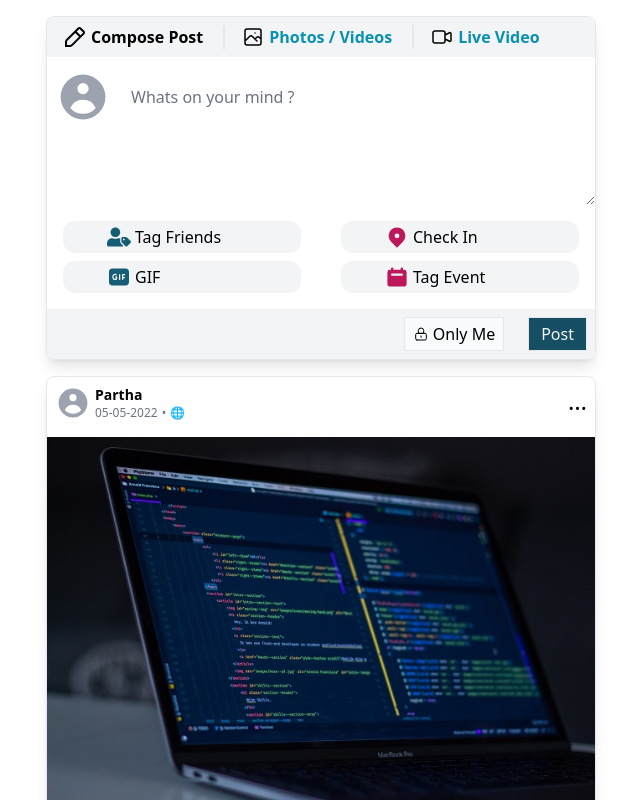
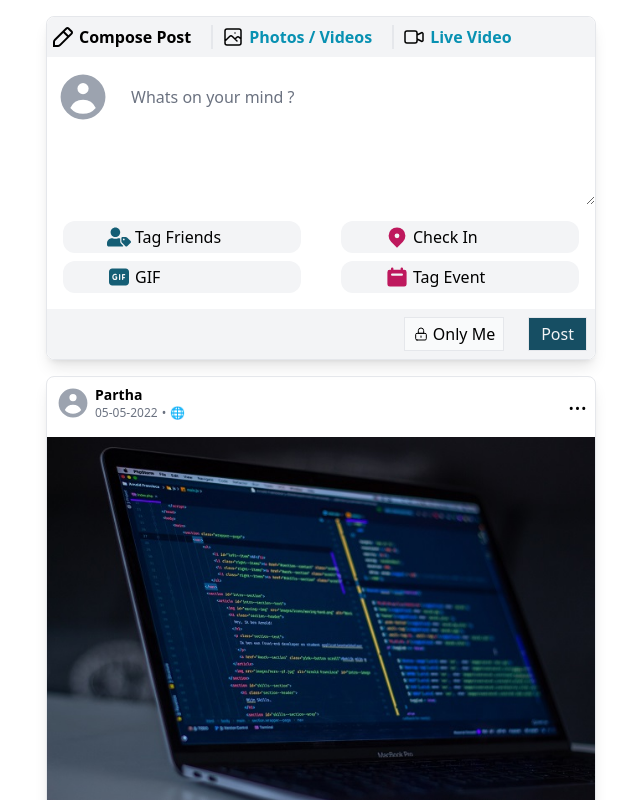
Before and after one commit to ParthaChangmai/assignmentFbGif, a React (Create React App) app: page / in a window 1280 px wide. Shown: the top 800 px of the page, without its empty margins (319-959 px from the left). Built offline with nearby package versions, Linux system fonts and the light colour scheme.

Commit message:
adjusted the top padding s

```diff
--- a/src/components/NewPost/Header.jsx
+++ b/src/components/NewPost/Header.jsx
@@ -4,7 +4,7 @@ function Header() {
 	return (
 		<>
 			<div className="flex bg-gray-100 rounded-tl-lg rounded-tr-lg">
-				<div className="flex  gap-1 px-4 py-2 font-semibold cursor-pointer ">
+				<div className="flex  gap-1 px-1 py-2 font-semibold cursor-pointer ">
 					<svg
 						width="24px"
 						height="24px"
@@ -18,7 +18,7 @@ function Header() {
 					</svg>
 					<span className="border-r-2 border-grey-500 pr-5">Compose Post</span>
 				</div>
-				<div className="flex  gap-1 pl-0 py-2 font-semibold cursor-pointer ">
+				<div className="flex  gap-1 px-1 py-2 font-semibold cursor-pointer ">
 					<svg
 						xmlns="http://www.w3.org/2000/svg"
 						width="24px"
@@ -38,7 +38,7 @@ function Header() {
 						Photos / Videos
 					</span>
 				</div>
-				<div className="flex  gap-1 px-4 py-2 font-semibold cursor-pointer ">
+				<div className="flex  gap-1 px-1 py-2 font-semibold cursor-pointer ">
 					<svg
 						xmlns="http://www.w3.org/2000/svg"
 						width="24px"
```
